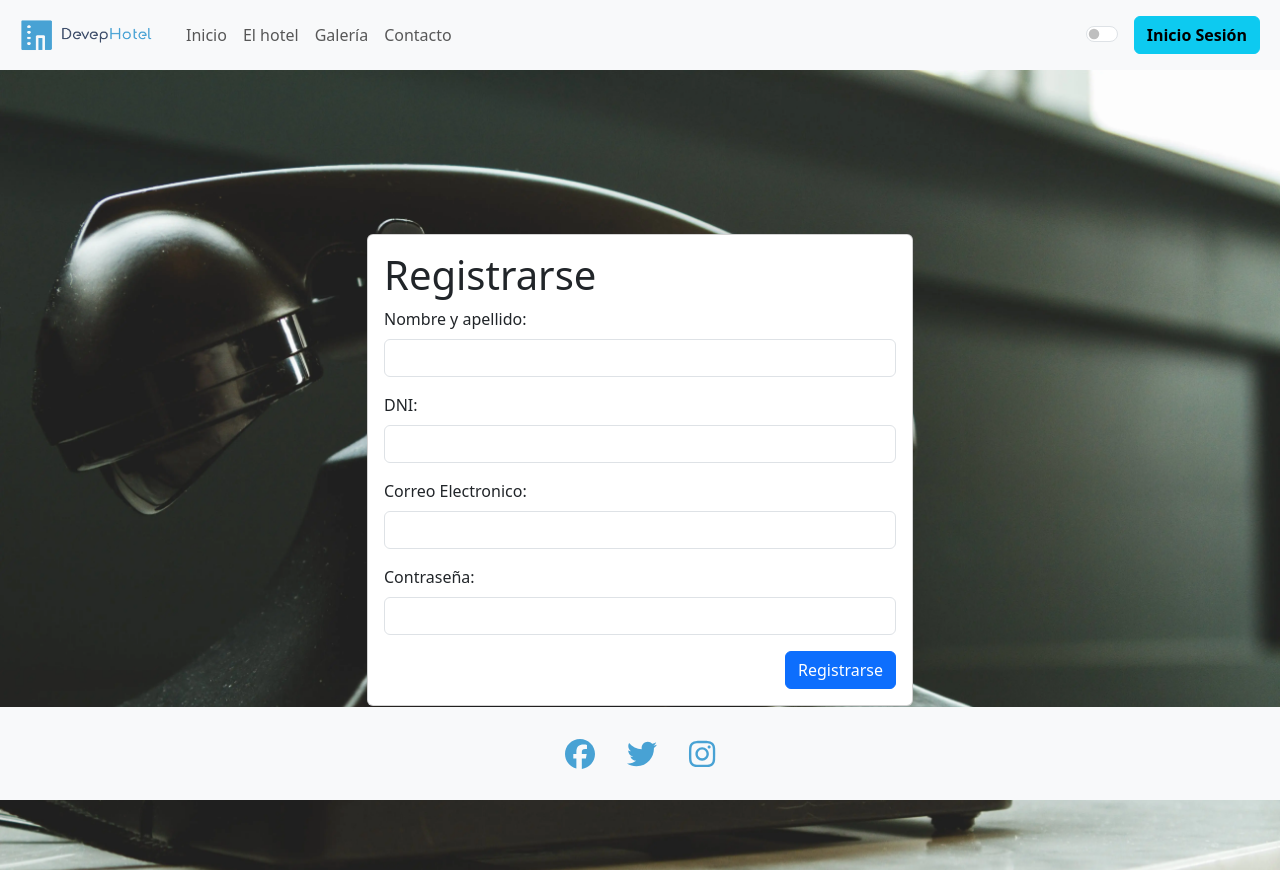
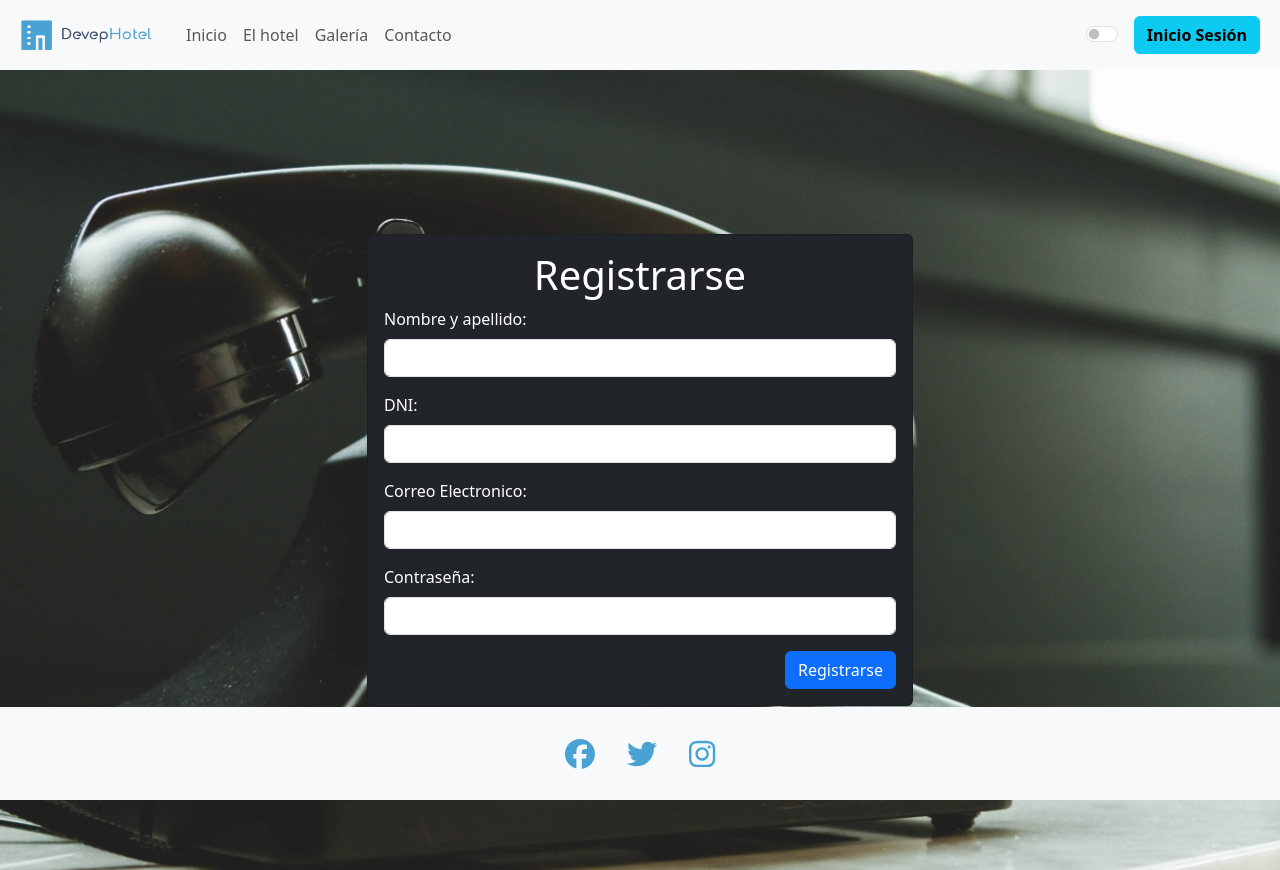
Before and after one commit to YoRHaFrancots/DevepHotel_frontend, a React (Vite) app: page /register in a window 1280 px wide. Built offline with nearby package versions, Linux system fonts and the light colour scheme.

Commit message:
Agregando modo escuro en las páginas que faltaba

```diff
--- a/src/App.jsx
+++ b/src/App.jsx
@@ -101,7 +101,9 @@ function App() {
           />
           <Route
             path="/gallery"
-            element={<GalleryScreen usuario={usuario} />}
+            element={
+              <GalleryScreen usuario={usuario} modoOscuro={modoOscuro} />
+            }
           />
           <Route
             path="/login"
--- a/src/pages/GalleryScreen.jsx
+++ b/src/pages/GalleryScreen.jsx
@@ -3,7 +3,7 @@ import { useEffect, useState } from "react";
 import { habitacionesList } from "../api/habitacionesApi";
 import "../css/gallery.css";
 
-const GalleryScreen = ({ usuario }) => {
+const GalleryScreen = ({ usuario, modoOscuro }) => {
   const [habitaciones, setHabitaciones] = useState([]);
   useEffect(() => {
     console.log("fetching data...");
@@ -31,18 +31,20 @@ const GalleryScreen = ({ usuario }) => {
               <div className="ribbon-box ribbon-label is-green">
                 <div className="ribbon-text"></div>
               </div>
-              <div className="card-body">
-              <h5 className="card-title">{`Habitacion ${habitacion.numroom} `}</h5> <span className="badge text-bg-success">{`${habitacion.price}$`}</span>
+              <div className={`card-body ${modoOscuro ? "bg-dark" : ""}`}>
+                <h5 className="card-title">{`Habitacion ${habitacion.numroom} `}</h5>{" "}
+                <span className="badge text-bg-success">{`${habitacion.price}$`}</span>
                 <h6>Fecha:</h6>
-              <p className="card-text">
+                <p className={`card-text ${modoOscuro ? "text-white" : ""}`}>
                   {habitacion.description}
                 </p>
-              <h6>Tipo:</h6>
-              <p className="card-text">{habitacion.typeroom}</p>
+                <h6 className={`${modoOscuro ? "text-white" : ""}`}>Tipo:</h6>
+                <p className={`card-text ${modoOscuro ? "text-white" : ""}`}>
+                  {habitacion.typeroom}
+                </p>
                 <button className="btn btn-primary">Reservar</button>
               </div>
             </div>
-
           </div>
         ))}
       </div>
--- a/src/pages/RegScreen.jsx
+++ b/src/pages/RegScreen.jsx
@@ -2,7 +2,7 @@ import React, { useState } from "react";
 import { useForm } from "react-hook-form";
 import { usuarioAdd } from "../api/usuariosApi";
 
-const RegScreen = () => {
+const RegScreen = (modoOscuro) => {
   const [reg, setReg] = useState(false);
   const {
     register,
@@ -21,13 +21,22 @@ const RegScreen = () => {
       <div className="container">
         <div className="row vh-100 d-flex align-items-center ">
           <div className="col-12 col-md-6 offset-md-3">
-            <div className="card">
+            <div className={` ${modoOscuro ? "card bg-dark" : "card "}`}>
               <div className="card-body">
                 <form noValidate onSubmit={handleSubmit(registrarse)}>
-                  <h1>Registrarse</h1>
+                  <h1
+                    className={`text-center ${modoOscuro ? "modoOscuro" : ""}`}
+                  >
+                    Registrarse
+                  </h1>
                   <section className="row">
                     <fieldset className="col-12 ">
-                      <label htmlFor="Name-input" className="form-label ">
+                      <label
+                        htmlFor="Name-input"
+                        className={`form-label ${
+                          modoOscuro ? "modoOscuro" : ""
+                        }`}
+                      >
                         Nombre y apellido:
                       </label>
                       <input
@@ -39,7 +48,6 @@ const RegScreen = () => {
                           pattern: {
                             value: /^.{6,20}$/i,
                             message:
-
                               "El nombre debe tener 6 caracteres minimo y 20 como maximo",
                           },
                         })}
@@ -48,8 +56,12 @@ const RegScreen = () => {
                       <p className="text-danger">{errors.name?.message}</p>
                     </fieldset>
                     <fieldset className="col-12">
-                      <label htmlFor="password-input" className="form-label ">
-
+                      <label
+                        htmlFor="password-input"
+                        className={`form-label ${
+                          modoOscuro ? "modoOscuro" : ""
+                        }`}
+                      >
                         DNI:
                       </label>
                       <input
@@ -68,7 +80,12 @@ const RegScreen = () => {
                       <p className="text-danger">{errors.dni?.message}</p>
                     </fieldset>
                     <fieldset className="col-12 ">
-                      <label htmlFor="Email-input" className="form-label ">
+                      <label
+                        htmlFor="Email-input"
+                        className={`form-label ${
+                          modoOscuro ? "modoOscuro" : ""
+                        }`}
+                      >
                         Correo Electronico:
                       </label>
                       <input
@@ -88,7 +105,12 @@ const RegScreen = () => {
                     </fieldset>
 
                     <fieldset className="col-12">
-                      <label htmlFor="password-input" className="form-label ">
+                      <label
+                        htmlFor="password-input"
+                        className={`form-label ${
+                          modoOscuro ? "modoOscuro" : ""
+                        }`}
+                      >
                         Contraseña:
                       </label>
                       <input
```
Lines whose indentation alone changed are shown as unchanged.
